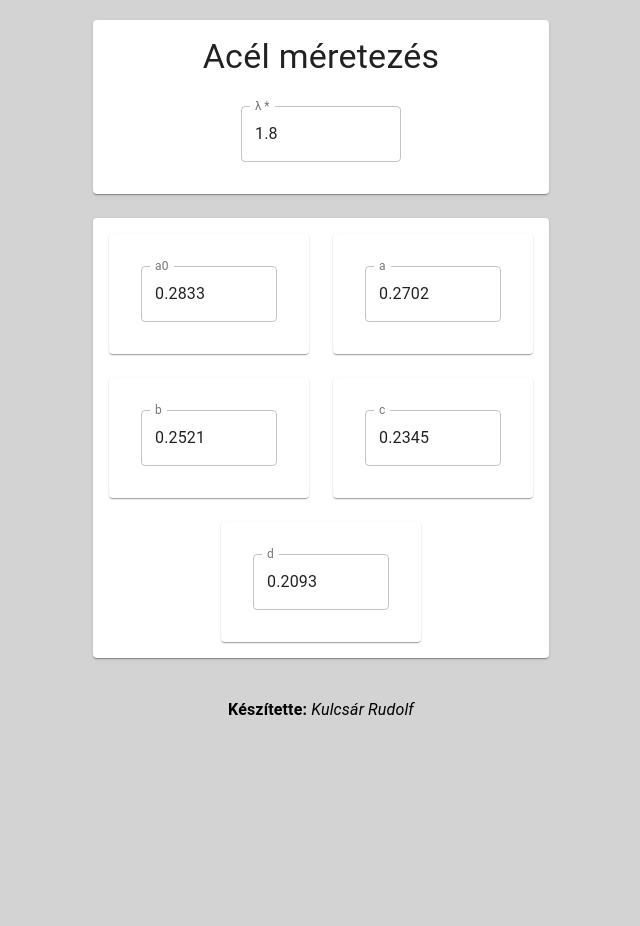
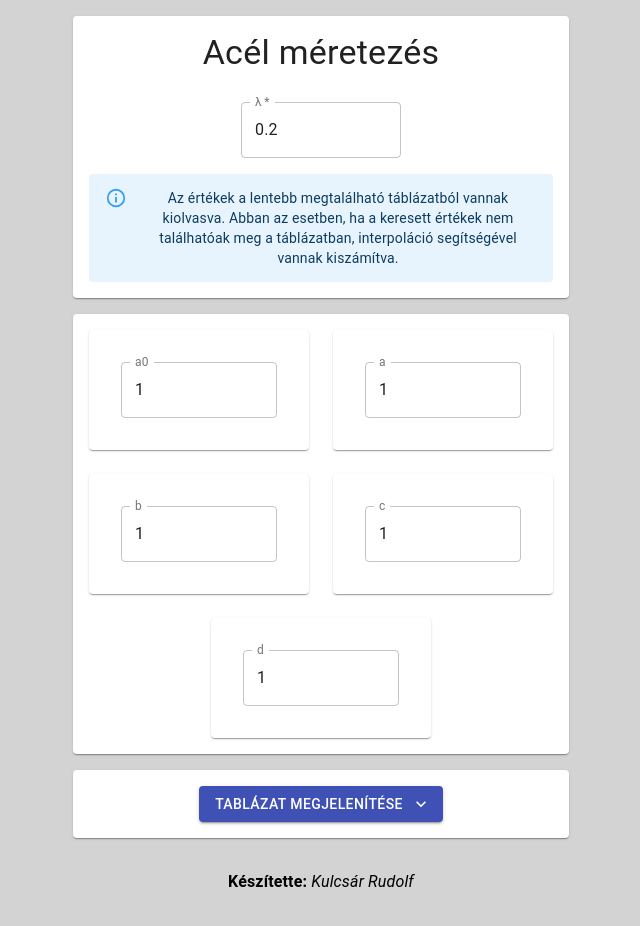
Before and after one commit to kulcsarrudolf/acel-meretezes, a React (Create React App) app: page / in a window 1280 px wide. Shown: the whole page, without its empty margins (319-959 px from the left). Before the commit the page ends 800 px from the top, so only its background shows below. Built offline with nearby package versions, Linux system fonts and the light colour scheme.

Commit message:
Table added

```diff
--- a/package.json
+++ b/package.json
@@ -5,6 +5,7 @@
     "homepage": "http://kulcsarrudolf.github.io/acel-meretezes",
     "dependencies": {
         "@material-ui/core": "^4.12.3",
+        "@material-ui/icons": "^4.11.2",
         "@material-ui/lab": "^4.0.0-alpha.60",
         "@testing-library/jest-dom": "^5.11.4",
         "@testing-library/react": "^11.1.0",
--- a/src/App.tsx
+++ b/src/App.tsx
@@ -1,32 +1,68 @@
 import { useState, useEffect } from 'react';
 
-import { TextField, Grid, Paper, makeStyles, Typography } from '@material-ui/core';
+import {
+  TextField,
+  Grid,
+  Paper,
+  makeStyles,
+  Typography,
+  Button,
+  TableRow,
+  TableCell,
+  TableContainer,
+  Table,
+  TableHead,
+  TableBody,
+  withStyles,
+} from '@material-ui/core';
 import Alert from '@material-ui/lab/Alert';
+import ExpandMoreIcon from '@material-ui/icons/ExpandMore';
 
 import { v4 as uuidv4 } from 'uuid';
 
-// import { values } from './service/values';
+import { values } from './service/values';
 import { getValuesForGivenLambda } from './service/service';
 
 const useStyles = makeStyles((theme) => ({
   root: {
     margin: '0 auto',
-    maxWidth: '30rem',
+    maxWidth: '32rem',
   },
   paper: {
     padding: theme.spacing(2),
     textAlign: 'center',
   },
+  table: {
+    // minWidth: 650,
+  },
 }));
 
+const StyledTableCell = withStyles((theme) => ({
+  head: {
+    backgroundColor: theme.palette.common.black,
+    color: theme.palette.common.white,
+  },
+  body: {
+    fontSize: 14,
+  },
+}))(TableCell);
+
+const StyledTableRow = withStyles((theme) => ({
+  root: {
+    '&:nth-of-type(odd)': {
+      backgroundColor: theme.palette.action.hover,
+    },
+  },
+}))(TableRow);
+
 function App() {
-  // TODO: table component
   // const [allValues, setAllValues] = useState(values);
   const classes = useStyles();
 
-  const [currentValues, setCurrentValues] = useState<any>(getValuesForGivenLambda(1.8));
-  const [lambda, setLambda] = useState('1.8');
+  const [currentValues, setCurrentValues] = useState<any>(getValuesForGivenLambda(0.2));
+  const [lambda, setLambda] = useState('0.2');
   const [isValidInput, setIsValidInput] = useState(true);
+  const [showTable, setShowTable] = useState(false);
 
   const handleChangeLambda = (e: any) => {
     setLambda(e.target.value);
@@ -48,7 +84,7 @@ function App() {
         direction="row"
         justifyContent="center"
         alignItems="center"
-        spacing={3}
+        spacing={2}
         className={classes.root}
       >
         <Grid item xs={12} justifyContent="center" alignItems="center">
@@ -65,9 +101,15 @@ function App() {
               variant="outlined"
               onChange={handleChangeLambda}
             />
-
+            <Alert severity="info">
+              Az értékek a lentebb megtalálható táblázatból vannak kiolvasva. Abban az esetben, ha a
+              keresett értékek nem találhatóak meg a táblázatban, interpoláció segítségével vannak
+              kiszámítva.
+            </Alert>
             {!isValidInput && (
-              <Alert severity="error">A λ értéke 0.2 és 3 között kell legyen.</Alert>
+              <Alert severity="error" style={{ marginTop: '0.5rem' }}>
+                A λ értéke 0.2 és 3 között kell legyen.
+              </Alert>
             )}
           </Paper>
         </Grid>
@@ -105,6 +147,60 @@ function App() {
             </Paper>
           </Grid>
         )}
+        <Grid item xs={12} justifyContent="center" alignItems="center">
+          <Paper className={classes.paper}>
+            <Button
+              variant="contained"
+              color="primary"
+              endIcon={<ExpandMoreIcon />}
+              onClick={() => {
+                setShowTable((perv) => !perv);
+              }}
+            >
+              Tablázat {showTable ? 'elrejtése' : 'megjelenítése'}
+            </Button>
+
+            {showTable && (
+              <TableContainer component={Paper} style={{ marginTop: '1rem' }}>
+                <Table className={classes.table} aria-label="simple table">
+                  <TableHead>
+                    <StyledTableRow>
+                      <StyledTableCell align="center">λ</StyledTableCell>
+                      <StyledTableCell align="center">a0</StyledTableCell>
+                      <StyledTableCell align="center">a</StyledTableCell>
+                      <StyledTableCell align="center">b</StyledTableCell>
+                      <StyledTableCell align="center">c</StyledTableCell>
+                      <StyledTableCell align="center">d</StyledTableCell>
+                    </StyledTableRow>
+                  </TableHead>
+                  <TableBody>
+                    {values.map((row) => (
+                      <StyledTableRow key={uuidv4()}>
+                        <StyledTableCell align="center">{row.lambda}</StyledTableCell>
+                        <StyledTableCell align="center">{row.a0}</StyledTableCell>
+                        <StyledTableCell align="center">{row.a}</StyledTableCell>
+                        <StyledTableCell align="center">{row.b}</StyledTableCell>
+                        <StyledTableCell align="center">{row.c}</StyledTableCell>
+                        <StyledTableCell align="center">{row.d}</StyledTableCell>
+                      </StyledTableRow>
+                    ))}
+                  </TableBody>
+                  <TableHead>
+                    <StyledTableRow>
+                      <StyledTableCell align="center">λ</StyledTableCell>
+                      <StyledTableCell align="center">a0</StyledTableCell>
+                      <StyledTableCell align="center">a</StyledTableCell>
+                      <StyledTableCell align="center">b</StyledTableCell>
+                      <StyledTableCell align="center">c</StyledTableCell>
+                      <StyledTableCell align="center">d</StyledTableCell>
+                    </StyledTableRow>
+                  </TableHead>
+                </Table>
+              </TableContainer>
+            )}
+          </Paper>
+        </Grid>
+
         <Grid item xs={12}>
           <Typography className={classes.paper}>
             <b>Készítette:</b> <i>Kulcsár Rudolf</i>
```
Also changed, not shown: 1 other file (tests, documents, lock files or other folders).
